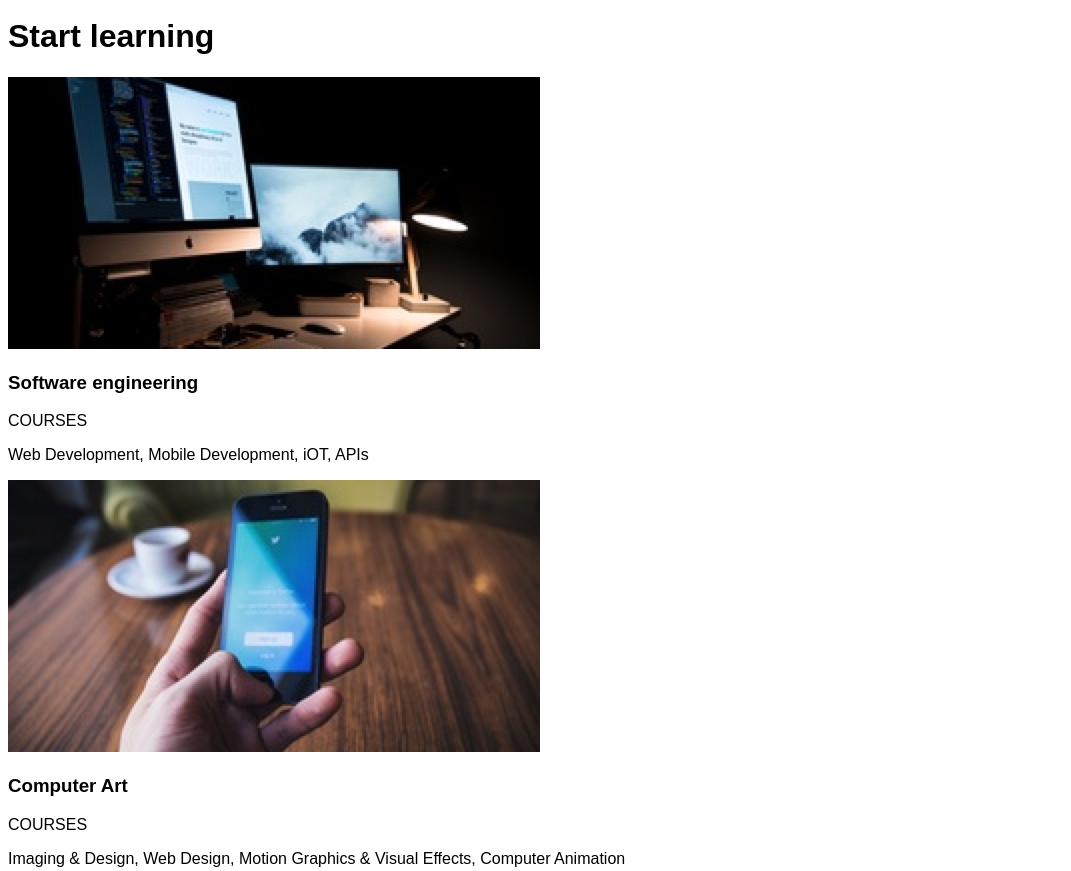
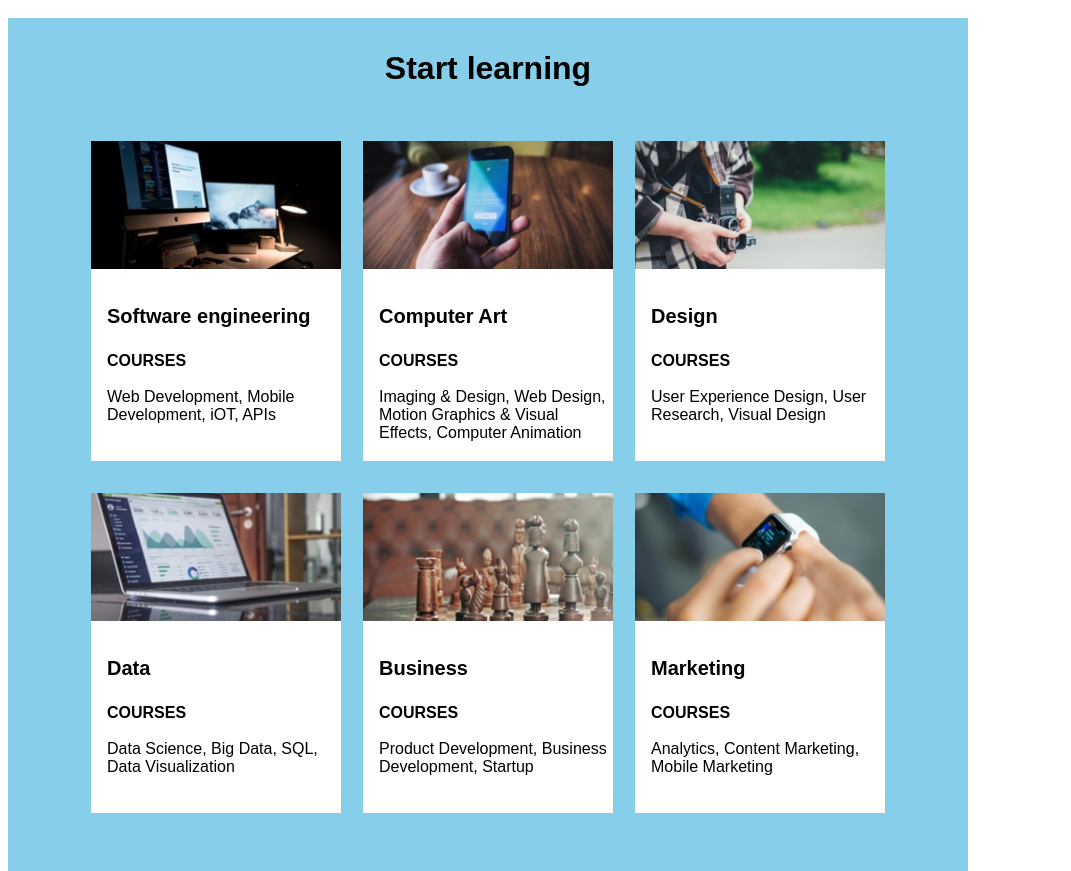
Before and after one commit to Lareilpet/colmar, a plain HTML site: page index.html in a window 1280 px wide. Shown: the part 1121-1992 px from the top of the page, without its empty margins (0-1071 px from the left). Drawn offline with Linux system fonts and the light colour scheme.

Commit message:
Start learning section first draft finished.

```diff
--- a/index.html
+++ b/index.html
@@ -73,37 +73,37 @@
           <div class="fields">
             <img src="./resources/images-videos/images/course-software.jpg"/>
             <h3>Software engineering</h3>
-            <p>COURSES</P>
-            <P>Web Development, Mobile Development, iOT, APIs</p>
+            <h4>COURSES</h4>
+            <p>Web Development, Mobile Development, iOT, APIs</p>
           </div>
           <div class="fields">
             <img src="./resources/images-videos/images/course-computer-art.jpg"/>
             <h3>Computer Art</h3>
-            <p>COURSES</P>
-            <P>Imaging &amp Design, Web Design, Motion Graphics &amp Visual Effects, Computer Animation</p>
+            <h4>COURSES</h4>
+            <p>Imaging &amp Design, Web Design, Motion Graphics &amp Visual Effects, Computer Animation</p>
           </div>
           <div class="fields">
             <img src="./resources/images-videos/images/course-design.jpg"/>
             <h3>Design</h3>
-            <p>COURSES</P>
+            <h4>COURSES</h4>
             <P>User Experience Design, User Research, Visual Design</p>
           </div>
           <div class="fields">
             <img src="./resources/images-videos/images/course-data.jpg"/>
             <h3>Data</h3>
-            <p>COURSES</P>
+            <h4>COURSES</h4>
             <P>Data Science, Big Data, SQL, Data Visualization</p>
           </div>
           <div class="fields">
             <img src="./resources/images-videos/images/course-business.jpg"/>
             <h3>Business</h3>
-            <p>COURSES</P>
+            <h4>COURSES</h4>
             <P>Product Development, Business Development, Startup</p>
           </div>
           <div class="fields">
             <img src="./resources/images-videos/images/course-marketing.jpg"/>
             <h3>Marketing</h3>
-            <p>COURSES</P>
+            <h4>COURSES</h4>
             <P>Analytics, Content Marketing, Mobile Marketing</p>
           </div>
         </div>
--- a/resources/css/style.css
+++ b/resources/css/style.css
@@ -145,3 +145,57 @@ nav span {
 .guest .information{
   background-color: lightgray;
 }
+
+.start-learning {
+  width: 100%;
+  background-color: skyblue;
+}
+
+.start-learning h1 {
+  font-size: 2rem;
+  text-align: center;
+  font-weight: bold;
+  padding-top: 32px;
+}
+
+.majors {
+  display: flex;
+  flex-wrap: wrap;
+  align-items: center;
+  justify-content: space-around;
+  padding: 32px 72px;
+}
+
+.fields {
+  display: flex;
+  flex-direction: column;
+  width: 250px;
+  height: 320px;
+  background-color: white;
+  margin-bottom: 32px;
+}
+
+.fields img {
+  width: 100%;
+  height: auto;
+}
+
+.fields h3 {
+  font-size: 1.25rem;
+  font-weight: bold;
+  text-align: left;
+  padding-left: 16px;
+  padding-top: 16px;
+}
+
+.fields p {
+  font-size: 1rem;
+  padding-left: 16px;
+}
+
+.fields h4 {
+  padding-left: 16px;
+  font-size: 1rem;
+  margin-top: 4px;
+  margin-bottom: 2px;
+}
```
